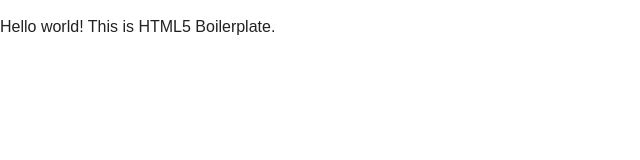
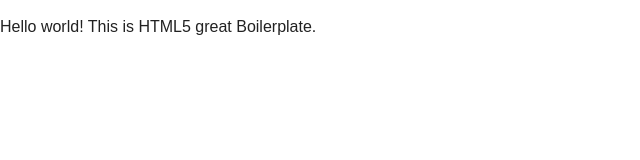
Before and after one commit to MasoLinguist/WebStorm-Playground, a website: page src/index.html in a window 1280 px wide. Shown: the full height of the page, 0-640 px from the left. Drawn offline with nearby package versions, Linux system fonts and the light colour scheme; files that its build step writes are made by us from their sources.

Commit message:
test for indext

```diff
--- a/src/index.html
+++ b/src/index.html
@@ -20,7 +20,7 @@
         <![endif]-->
 
         <!-- Add your site or application content here -->
-        <p>Hello world! This is HTML5 Boilerplate.</p>
+        <p>Hello world! This is HTML5 great Boilerplate.</p>
 
         <script src="https://ajax.googleapis.com/ajax/libs/jquery/{{JQUERY_VERSION}}/jquery.min.js"></script>
         <script>window.jQuery || document.write('<script src="js/vendor/jquery-{{JQUERY_VERSION}}.min.js"><\/script>')</script>
```
